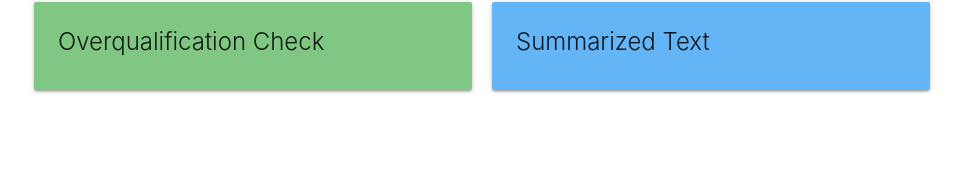
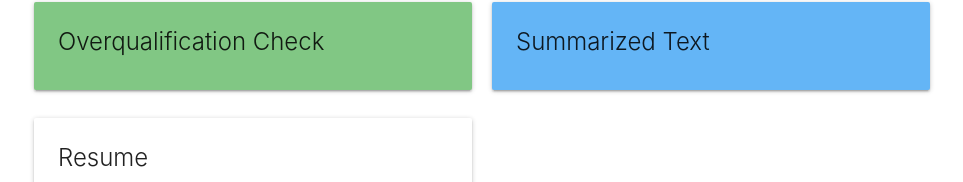
Before and after one commit to knowhrishi/imployz, a Django app: template myapp/templates/user_detail.html in a window 1280 px wide. Shown: the part 444-626 px from the top of the page, without its empty margins (158-1121 px from the left). Before the commit the page ends 537 px from the top, so only its background shows below. Run offline with Django 4.2, Linux system fonts and the light colour scheme; the template is opened without the code that fills it, so the values that code supplies are empty.

Commit message:
new changes

```diff
--- a/myapp/templates/user_detail.html
+++ b/myapp/templates/user_detail.html
@@ -86,6 +86,20 @@
                     <!-- <p>{{ summarized_text }}</p> -->
                 </div>
             </div>
+
+                        <!-- Resume Card -->
+            <!-- Resume Card -->
+            <div class="card" data-aos="fade-up">
+                <div class="card-content">
+                    <span class="card-title">Resume</span>
+                    <!-- Display the resume using Google Docs Viewer -->
+                    <iframe src="https://docs.google.com/viewer?url={{ resume|urlencode }}&embedded=true" style="width:100%; height:500px;" frameborder="0"></iframe>
+                    <!-- Provide a link to download the resume -->
+                    <a href="{{ resume }}" download>Download Resume</a>
+                </div>
+            </div>
+
+
         </div>
         <!-- End dashboard -->
     </div>
--- a/myapp/views.py
+++ b/myapp/views.py
@@ -13,6 +13,8 @@ from langchain.document_loaders import PyPDFLoader
 from langchain.chains.llm import LLMChain
 from django.urls import reverse
 import config
+import urllib.parse
+
 cred = credentials.Certificate("/Users/knowhrishi/Documents/Code/Hackathons/HackBay23/resume_res/imployz-f8ee4-firebase-adminsdk-ei5aq-d9d56ea9fc.json")
 firebase_admin.initialize_app(cred)
 
@@ -145,6 +147,9 @@ def user_detail(request, user_id):
         # Now get the job title using the job_id
         job_listing_ref = db.collection('joblistings').document(job_id)
         job_listing = job_listing_ref.get()
+        resume = user_data.get('resume')
+        print(resume)
+        # print(f"Resume: {resume}")
         # If the job listing exists, return the user data and job title
         if job_listing.exists:
             job_title = job_listing.to_dict()['title']
@@ -186,6 +191,7 @@ def user_detail(request, user_id):
                 'comparison': results["similarity_score"],
                 'links': results["links"],
                 'overqualification_check': results["overqualification_check"],
+                'resume': resume,
             }
 
             return render(request, 'user_detail.html', context)
```
